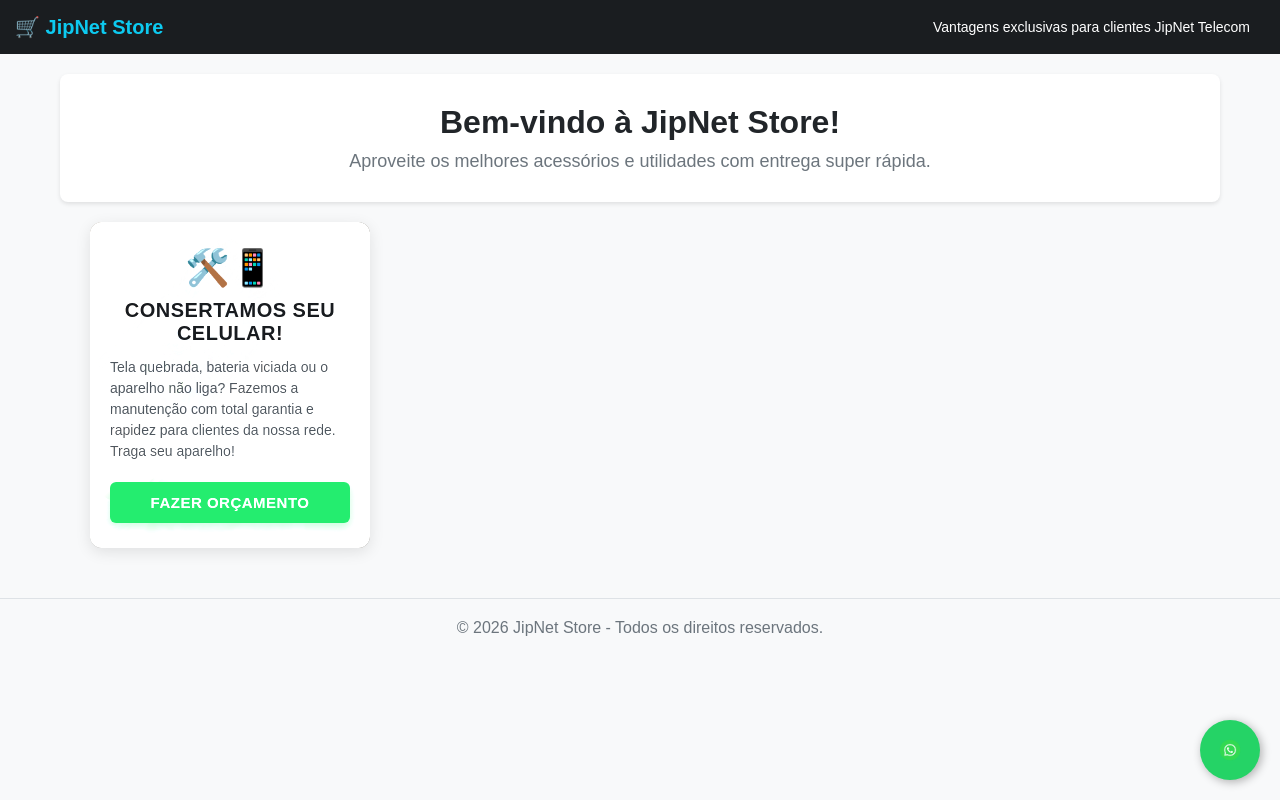
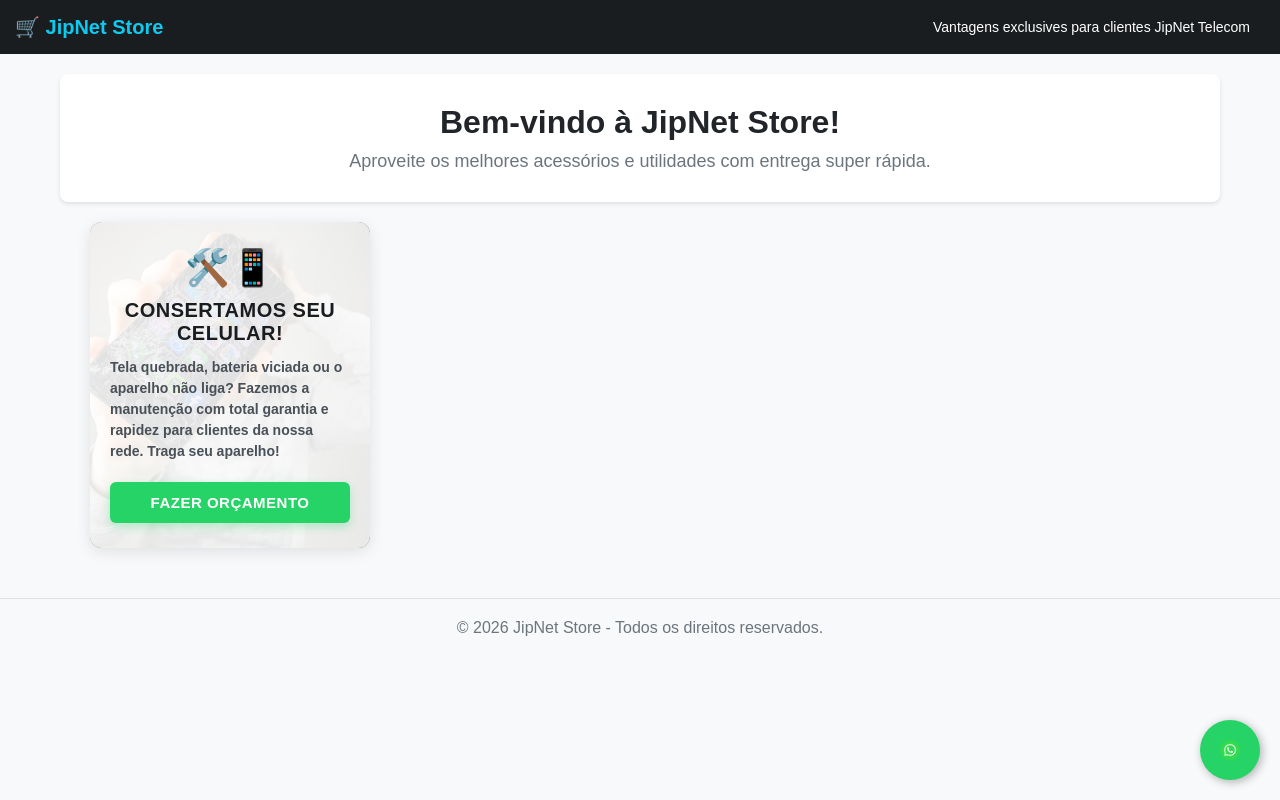
Before and after one commit to techpapelpe-spec/jipnet-store, a Flask app: page / in a window 1280 px wide. Run offline with Flask 3, Linux system fonts and the light colour scheme; data that the repository does not hold is empty; some libraries are stand-ins or nearby versions.

Commit message:
Update loja.html

```diff
--- a/templates/loja.html
+++ b/templates/loja.html
@@ -18,14 +18,13 @@
         .botao-comprar { background-color: #0dcaf0; color: white; border: none; padding: 10px 15px; font-weight: bold; border-radius: 5px; cursor: pointer; text-decoration: none; text-align: center; }
         .preco { font-size: 22px; font-weight: bold; color: #198754; }
 
-        /* BANNER LATERAL AJUSTADO AO TEXTO E COM FOTO CLARA */
+        /* BANNER LATERAL COM A FOTO DIRETAMENTE POR TRÁS */
         .banner-lateral-profissional {
             position: relative;
+            /* Define a foto tela.png como o plano de fundo do bloco */
             background-image: url('/static/tela.png');
             background-size: cover;
             background-position: center;
-            filter: brightness(1.1) contrast(1.05);
-            color: #212529;
             width: 280px;
             border-radius: 12px;
             box-shadow: 0 4px 15px rgba(0,0,0,0.1);
@@ -33,7 +32,7 @@
             box-sizing: border-box;
         }
 
-        /* Camada translúcida para clarear o fundo e destacar as letras */
+        /* Camada translúcida que clareia a foto traseira e protege a leitura do texto */
         .banner-overlay {
             background: rgba(255, 255, 255, 0.88);
             padding: 25px 20px;
@@ -44,11 +43,11 @@
             width: 100%;
         }
 
-        /* BOTÃO DO ORÇAMENTO REESTRUTURADO */
+        /* BOTÃO DO ORÇAMENTO */
         .botao-orcamento {
             display: block;
             background-color: #25D366;
-            color: #ffffff;
+            color: #ffffff !important;
             text-decoration: none;
             padding: 12px 10px;
             font-weight: bold;
@@ -60,7 +59,7 @@
             text-transform: uppercase;
             letter-spacing: 0.5px;
         }
-        .botao-orcamento:hover { background-color: #128C7E; transform: translateY(-2px); color: #ffffff; }
+        .botao-orcamento:hover { background-color: #128C7E; transform: translateY(-2px); color: #ffffff !important; }
 
         /* BOTÃO FLUTUANTE DO WHATSAPP */
         .wp-jipnet-flutuante { position: fixed; width: 60px; height: 60px; bottom: 20px; right: 20px; background-color: #25D366; color: #FFF; border-radius: 50px; text-align: center; box-shadow: 2px 2px 10px rgba(0,0,0,0.3); z-index: 99999; display: flex; align-items: center; justify-content: center; transition: transform 0.2s; }
@@ -83,7 +82,7 @@
     <!-- Menu Superior -->
     <div class="topo-loja">
         <div style="font-size: 20px; font-weight: bold; color: #0dcaf0;">🛒 JipNet Store</div>
-        <div style="font-size: 14px; margin-right: 15px;">Vantagens exclusivas para clientes JipNet Telecom</div>
+        <div style="font-size: 14px; margin-right: 15px;">Vantagens exclusives para clientes JipNet Telecom</div>
     </div>
 
     <!-- Banner Central -->
@@ -95,7 +94,7 @@
     <!-- ÁREA DE CONTEÚDO DIVIDIDA (Banner Lateral + Produtos) -->
     <div class="conteudo-principal">
 
-        <!-- BANNER LATERAL -->
+        <!-- BANNER LATERAL COM FOTO DE FUNDO POR TRÁS DO TEXTO -->
         <div class="banner-lateral-profissional">
             <div class="banner-overlay">
                 <div>
@@ -103,12 +102,11 @@
                     <h2 style="margin: 0 0 12px 0; color: #1a1d20; font-size: 20px; font-weight: bold; text-transform: uppercase; text-align: center; letter-spacing: 0.5px;">
                         Consertamos seu Celular!
                     </h2>
-                    <p style="margin: 0; color: #495057; font-size: 14px; line-height: 1.5; text-align: left; font-weight: 500;">
+                    <p style="margin: 0; color: #495057; font-size: 14px; line-height: 1.5; text-align: left; font-weight: 600;">
                         Tela quebrada, bateria viciada ou o aparelho não liga? Fazemos a manutenção com total garantia e rapidez para clientes da nossa rede. Traga seu aparelho!
                     </p>
                 </div>
 
-                <!-- LINK DIRETO E CORRIGIDO PARA O WHATSAPP -->
                 <a href="https://wa.me"
                    target="_blank"
                    class="botao-orcamento">
@@ -117,27 +115,27 @@
             </div>
         </div>
 
-        <!-- Montra de Produtos -->
+        <!-- Vitrine de Produtos -->
         <div class="grade-produtos">
 
             {% for item in produtos %}
             <div class="cartao-produto">
                 <div>
-                    <!-- CORRIGIDO: Puxa o caminho da imagem da posição 4 do banco Neon -->
+                    <!-- Imagem do produto recuperando índices reais do Neon -->
                     <img src="{{ item[4] }}" alt="{{ item[1] }}" style="width: 100%; height: 180px; object-fit: contain; border-radius: 5px; margin-bottom: 15px;">
 
-                    <!-- CORRIGIDO: Nome do produto na posição 1 -->
+                    <!-- Nome do produto -->
                     <h3 style="margin: 0 0 10px 0; color: #212529; font-size: 16px; font-weight: bold;">{{ item[1] }}</h3>
 
-                    <!-- CORRIGIDO: Descrição na posição 2 -->
+                    <!-- Descrição do produto -->
                     <p style="color: #6c757d; font-size: 13px; margin-bottom: 20px; min-height: 60px; line-height: 1.3;">{{ item[2] }}</p>
                 </div>
 
                 <div style="display: flex; justify-content: space-between; align-items: center; border-top: 1px solid #eee; padding-top: 15px;">
-                    <!-- CORRIGIDO: Preço dinâmico na posição 3 -->
+                    <!-- Preço dinâmico -->
                     <span class="preco" style="font-size: 18px;">R$ {{ item[3] }}</span>
 
-                    <!-- CORRIGIDO: ID real do produto na posição 0 -->
+                    <!-- ID real do produto -->
                     <form action="/comprar/{{ item[0] }}" method="POST" style="margin: 0;">
                         <button type="submit" class="botao-comprar" style="font-size: 13px; padding: 8px 10px;">Comprar</button>
                     </form>
@@ -154,8 +152,8 @@
         &copy; 2026 JipNet Store - Todos os direitos reservados.
     </div>
 
-    <!-- BOTÃO FLUTUANTE APENAS COM O ÍCONE -->
-    <a href="https://wa.me" class="wp-jipnet-flutuante" target="_blank">
+    <!-- BOTÃO FLUTUANTE DO WHATSAPP -->
+    <a href="https://wa.me/5581996246670" class="wp-jipnet-flutuante" target="_blank">
         <img src="/static/zap.png" alt="WhatsApp">
     </a>
 
```
